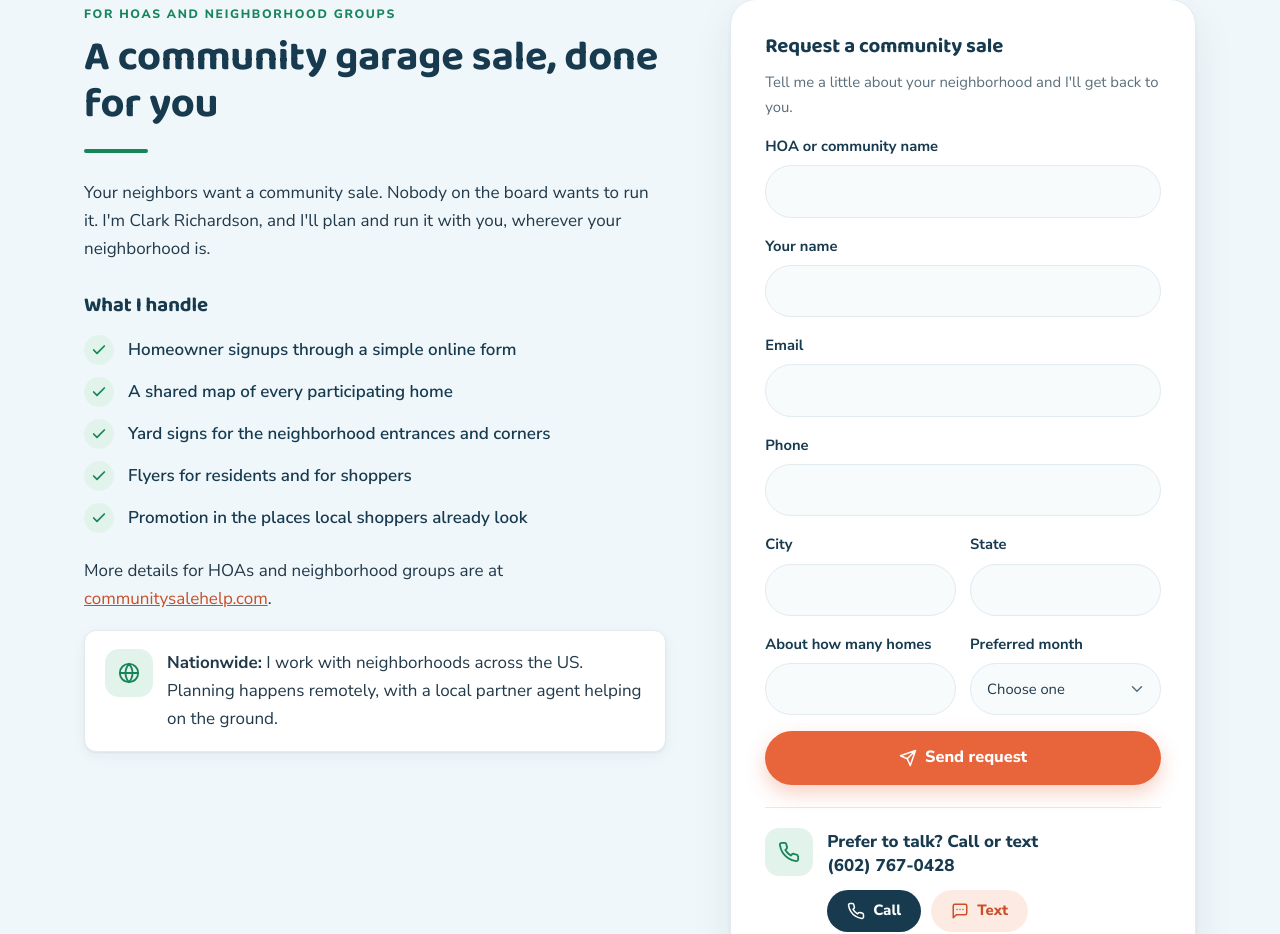
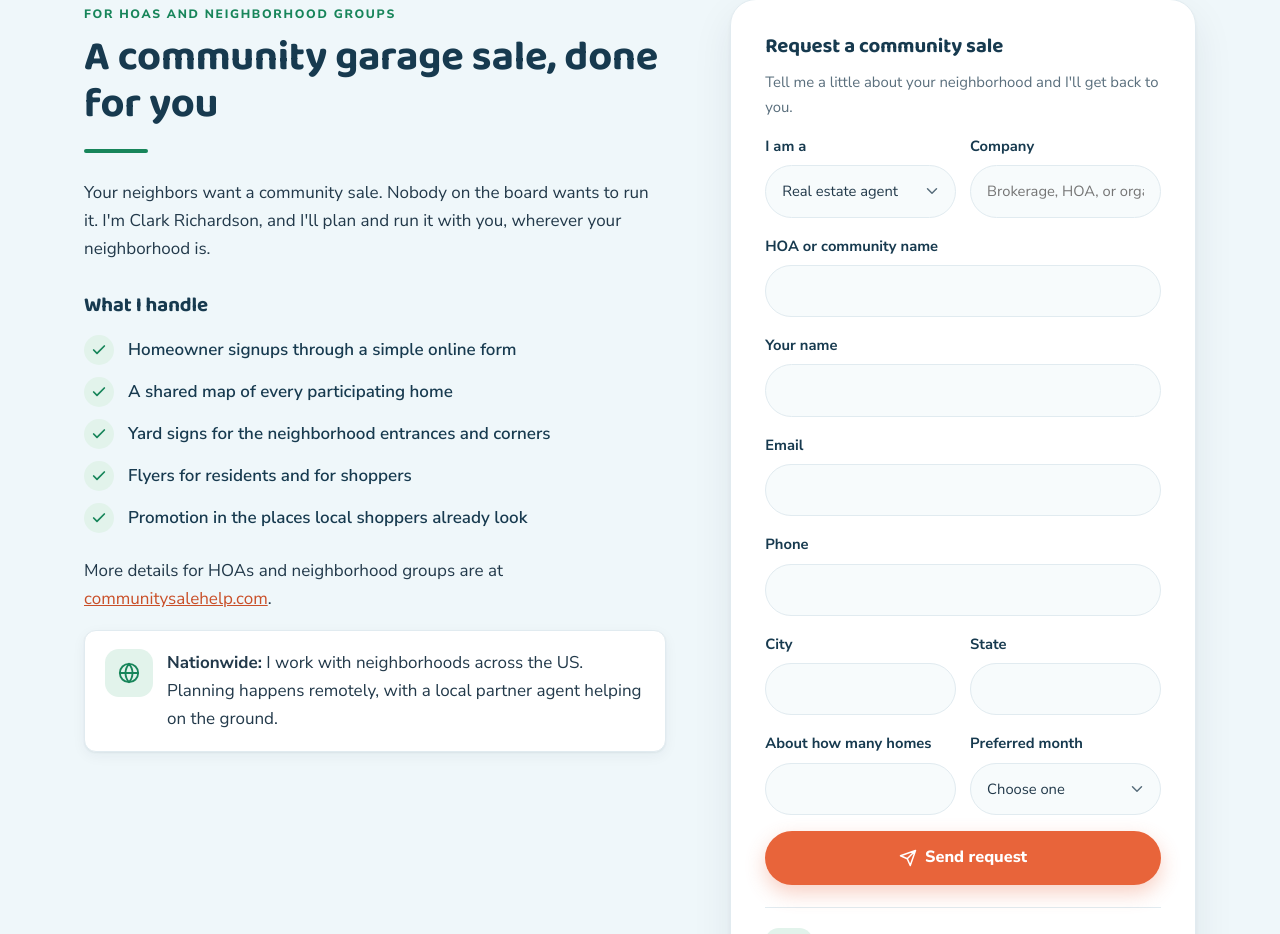
Before and after one commit to rialclark/garage-sale-listings, a plain HTML site: page index.html in a window 1280 px wide. Shown: the part 2568-3502 px from the top of the page. Drawn offline with Linux system fonts and the light colour scheme.

Commit message:
Add I am a and Company fields to request form

```diff
--- a/index.html
+++ b/index.html
@@ -172,8 +172,21 @@
           <input type="hidden" name="_captcha" value="false">
           <input type="hidden" name="_source" value="garagesaleagents.com">
           <input type="text" name="_honey" class="hp" tabindex="-1" autocomplete="off" aria-hidden="true">
+          <div class="row">
+            <label>I am a
+              <select name="role" required>
+                <option value="Real estate agent" selected>Real estate agent</option>
+                <option value="HOA">HOA or community board</option>
+                <option value="Neighbor or resident">Neighbor or resident</option>
+                <option value="Other">Other</option>
+              </select>
+            </label>
+            <label>Company
+              <input type="text" name="company" placeholder="Brokerage, HOA, or organization name" autocomplete="organization">
+            </label>
+          </div>
           <label>HOA or community name
-            <input type="text" name="community" required autocomplete="organization">
+            <input type="text" name="community" required>
           </label>
           <label>Your name
             <input type="text" name="name" required autocomplete="name">
@@ -347,6 +360,7 @@
     if (data._honey) { form.reset(); status.className = 'form-status ok'; status.textContent = 'Thanks. Your request is in.'; return; }
     delete data._honey;
     data._replyto = data.email;
+    data._subject = 'New request: ' + (data.role || 'Other') + ' (' + (data._source || location.hostname) + ')';
     button.disabled = true;
     var label = button.innerHTML;
     button.textContent = 'Sending...';
```
